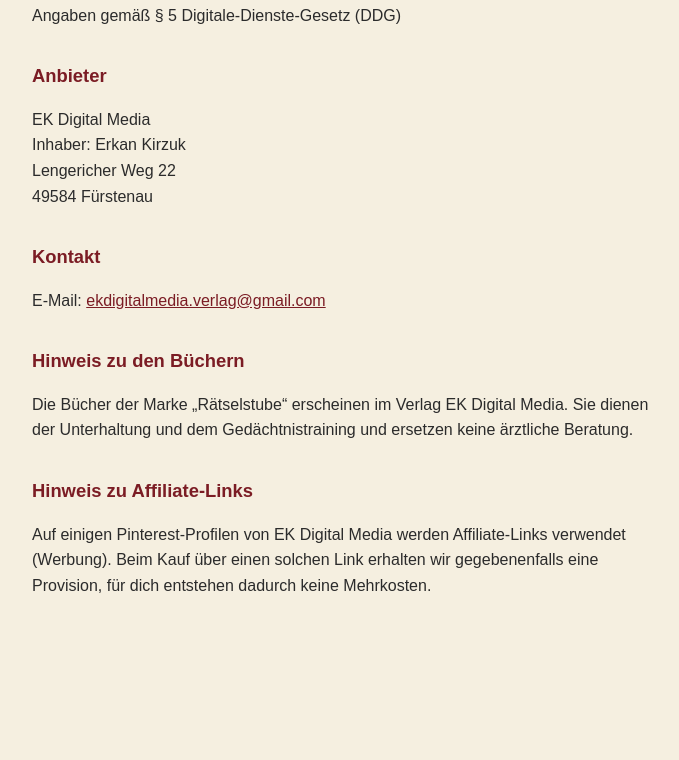
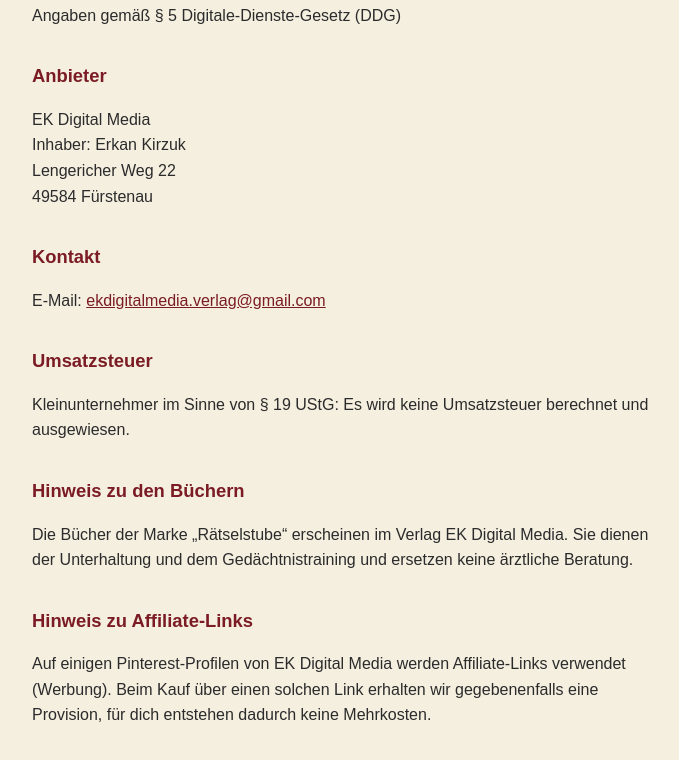
Before and after one commit to ekirzuk-tech/impressum, a plain HTML site: page index.html in a window 1280 px wide. Shown: the part 134-894 px from the top of the page, without its empty margins (288-967 px from the left). Before the commit the page ends 812 px from the top, so only its background shows below. Drawn offline with Linux system fonts and the light colour scheme.

Commit message:
Update index.html

```diff
--- a/index.html
+++ b/index.html
@@ -25,6 +25,8 @@
     </p>
       <h2>Kontakt</h2>
       <p>E-Mail: <a href="mailto:ekdigitalmedia.verlag@gmail.com">ekdigitalmedia.verlag@gmail.com</a></p>
+      <h2>Umsatzsteuer</h2>
+      <p>Kleinunternehmer im Sinne von § 19 UStG: Es wird keine Umsatzsteuer berechnet und ausgewiesen.</p>
       <h2>Hinweis zu den Büchern</h2>
       <p>
         Die Bücher der Marke „Rätselstube“ erscheinen im Verlag EK Digital Media.
```
